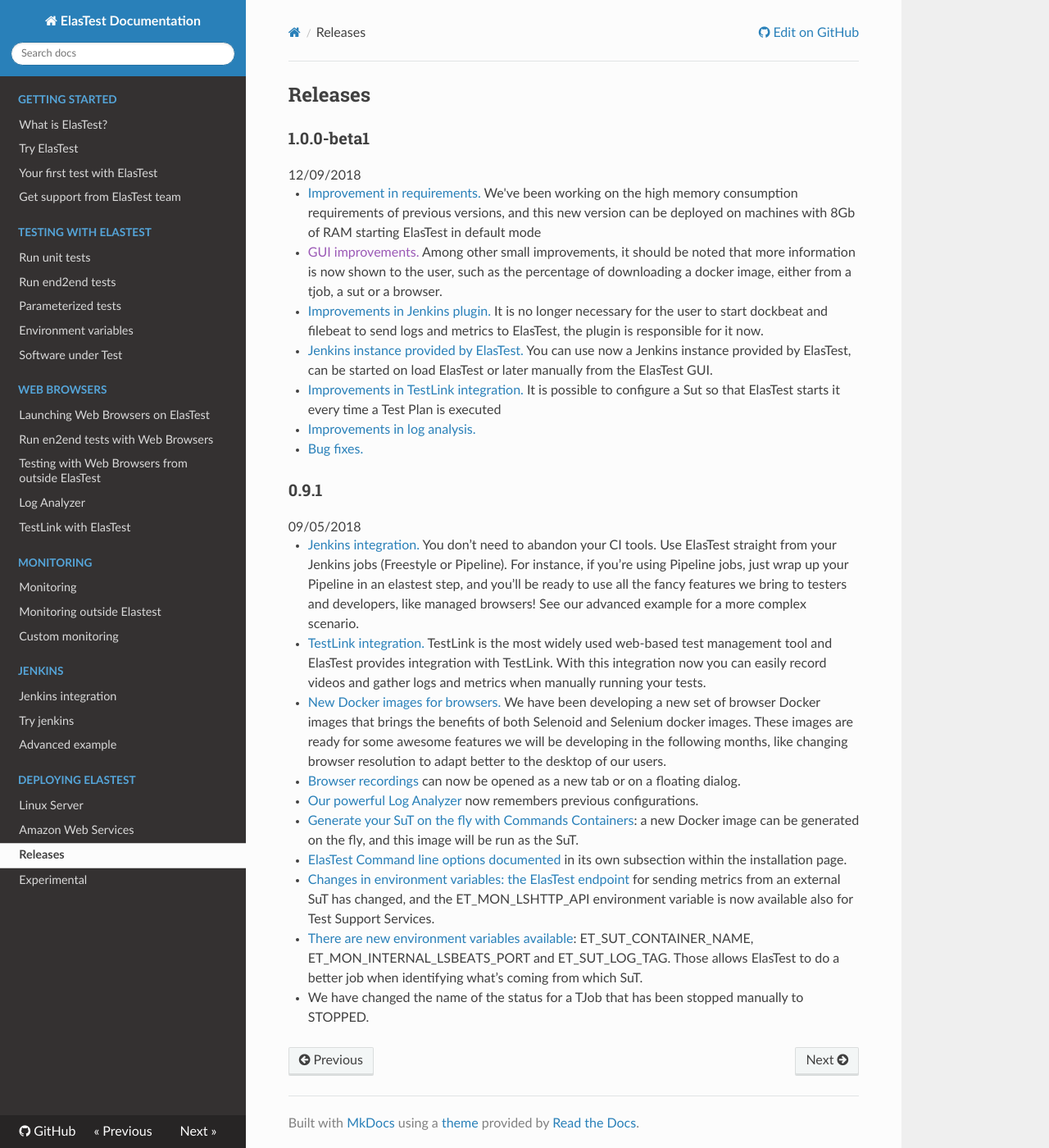
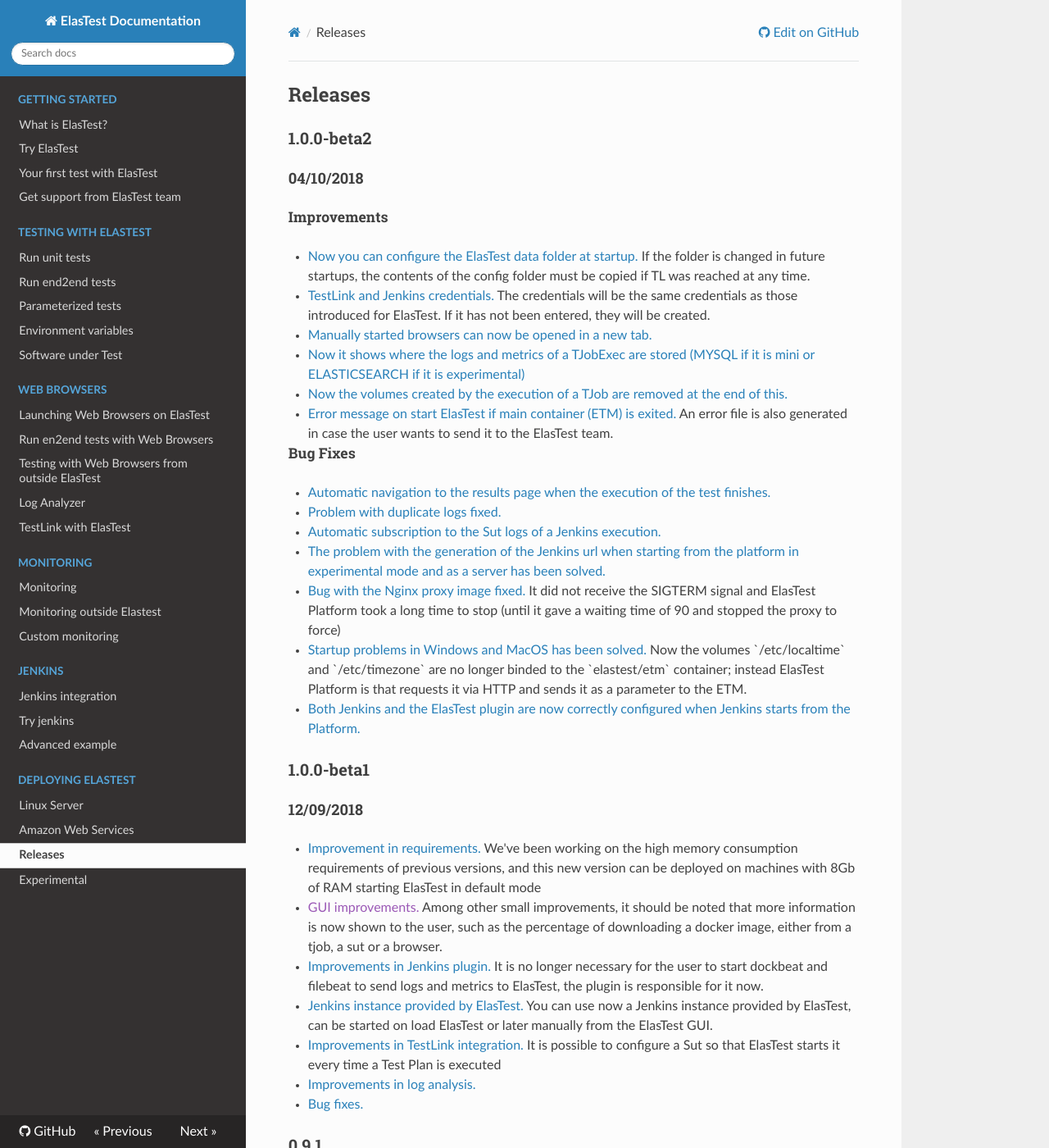
Before and after one commit to elastest/elastest.io-docs, an MkDocs documentation site: the page built from docs/releases/index.md, in a window 1280 px wide and 1400 px high. Shown: the whole window at 82% size. Built offline with MkDocs 1.6.1, drawn with Linux system fonts in a browser that asks for light colours; nearby versions of some CDN libraries; old or Windows-style settings are respelled for this version of MkDocs.

Commit message:
Release 1.0.0-beta2 improvements/bugfixes

```diff
--- a/docs/releases/index.md
+++ b/docs/releases/index.md
@@ -5,8 +5,33 @@
 </div>
 
 <div id="1.0.0-beta1">
-<h3>1.0.0-beta1</h3>
-<div>12/09/2018</div>
+<h3 class="small-subtitle">1.0.0-beta2</h3>
+<h4 class="smaller-subtitle">04/10/2018</h4>
+
+<ul>
+<h5 class="smaller-subtitle">Improvements</h5>
+<li><a target="_blank" href="/docs/deploying/ubuntu/#elastestData">Now you can configure the ElasTest data folder at startup.</a> If the folder is changed in future startups, the contents of the config folder must be copied if TL was reached at any time.</li>
+<li><a target="_blank" href="javascript:void(0);">TestLink and Jenkins credentials.</a> The credentials will be the same credentials as those introduced for ElasTest. If it has not been entered, they will be created.</li>
+<li><a target="_blank" href="javascript:void(0);">Manually started browsers can now be opened in a new tab.</a></li>
+<li><a target="_blank" href="javascript:void(0);">Now it shows where the logs and metrics of a TJobExec are stored (MYSQL if it is mini or ELASTICSEARCH if it is experimental)</a></li>
+<li><a target="_blank" href="javascript:void(0);">Now the volumes created by the execution of a TJob are removed at the end of this.</a></li>
+<li><a target="_blank" href="javascript:void(0);">Error message on start ElasTest if main container (ETM) is exited.</a> An error file is also generated in case the user wants to send it to the ElasTest team.</li>
+
+<h5 class="smaller-subtitle">Bug Fixes</h5>
+<li><a target="_blank" href="javascript:void(0);">Automatic navigation to the results page when the execution of the test finishes.</a></li>
+<li><a target="_blank" href="javascript:void(0);">Problem with duplicate logs fixed.</a></li>
+<li><a target="_blank" href="javascript:void(0);">Automatic subscription to the Sut logs of a Jenkins execution.</a></li>
+<li><a target="_blank" href="javascript:void(0);">The problem with the generation of the Jenkins url when starting from the platform in experimental mode and as a server has been solved.</a> </li>
+<li><a target="_blank" href="javascript:void(0);">Bug with the Nginx proxy image fixed. </a> It did not receive the SIGTERM signal and ElasTest Platform took a long time to stop (until it gave a waiting time of 90 and stopped the proxy to force)</li>
+<li><a target="_blank" href="javascript:void(0);">Startup problems in Windows and MacOS has been solved.</a> Now the volumes `/etc/localtime` and `/etc/timezone` are no longer binded to the `elastest/etm` container; instead ElasTest Platform is that requests it via HTTP and sends it as a parameter to the ETM.</li>
+<li><a target="_blank" href="javascript:void(0);">Both Jenkins and the ElasTest plugin are now correctly configured when Jenkins starts from the Platform.</a></li>
+
+</ul>
+</div>
+
+<div id="1.0.0-beta1">
+<h3 class="small-subtitle">1.0.0-beta1</h3>
+<h4 class="smaller-subtitle">12/09/2018</h4>
 
 <ul>
 <li><a target="_blank" href="/docs/try-elastest/">Improvement in requirements.</a> We've been working on the high memory consumption requirements of previous versions, and this new version can be deployed on machines with 8Gb of RAM starting ElasTest in default mode</li>
@@ -21,13 +46,13 @@
 
 <li><a target="_blank" href="/docs/log-analyzer/">Improvements in log analysis.</a></li>
 
-<li><a href="#">Bug fixes.</a></li>
+<li><a href="javascript:void(0);">Bug fixes.</a></li>
 </ul>
 </div>
 
 <div id="0.9.1">
-<h3>0.9.1</h3>
-<div>09/05/2018</div>
+<h3 class="small-subtitle">0.9.1</h3>
+<h4 class="smaller-subtitle">09/05/2018</h4>
 
 <ul>
 <li><a target="_blank" href="/docs/jenkins/">Jenkins integration.</a> You don’t need to abandon your CI tools. Use ElasTest straight from your Jenkins jobs (Freestyle or Pipeline). For instance, if you’re using Pipeline jobs, just wrap up your Pipeline in an elastest step, and you’ll be ready to use all the fancy features we bring to testers and developers, like managed browsers! See our advanced example for a more complex scenario.</li>
```
